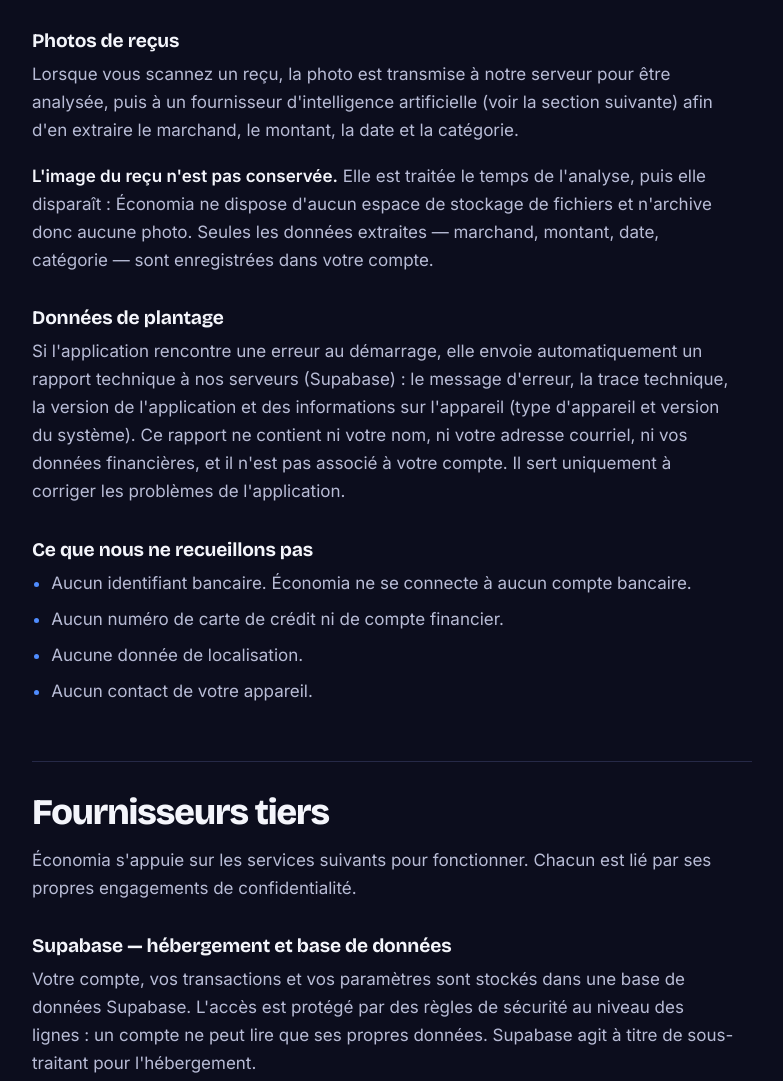
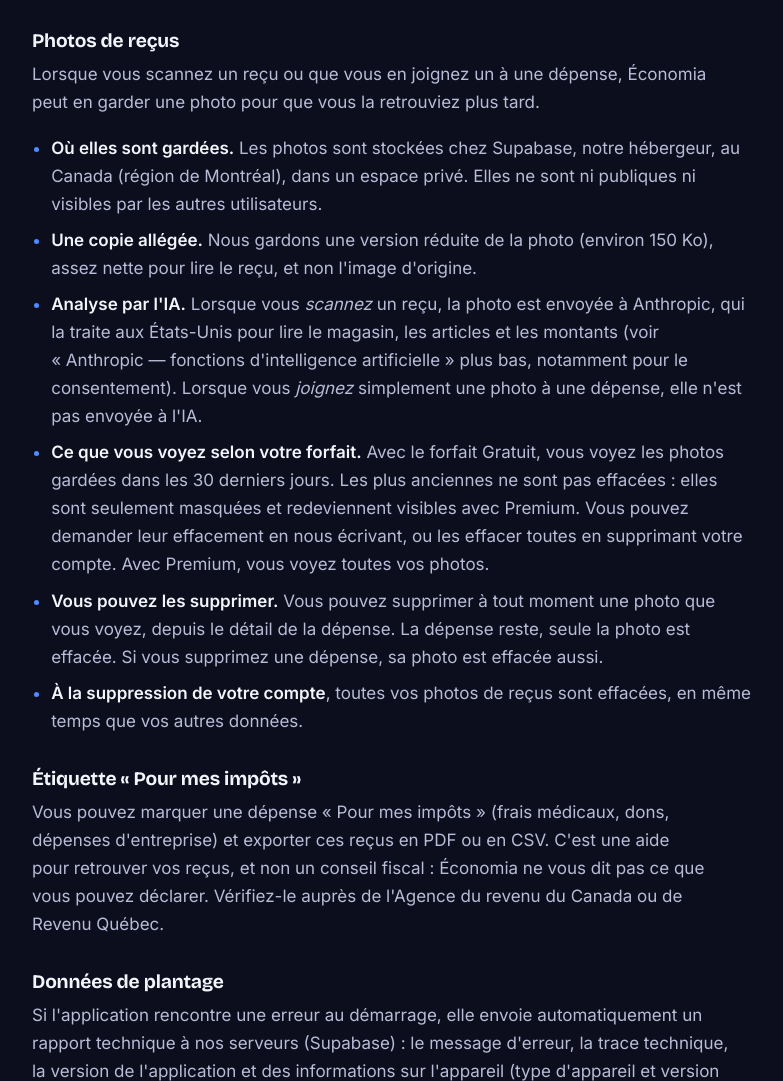
Before and after one commit to lubens74/economia-site, a plain HTML site: page confidentialite.html in a window 1280 px wide. Shown: the part 1141-2222 px from the top of the page, without its empty margins (248-1031 px from the left). Drawn offline with nearby package versions, Linux system fonts and the light colour scheme.

Commit message:
confidentialite-photos-recus

```diff
--- a/confidentialite.html
+++ b/confidentialite.html
@@ -40,7 +40,7 @@
 
   <section class="contenu">
     <div class="enveloppe">
-      <p class="date-maj">Dernière mise à jour&nbsp;: 23 septembre 2026</p>
+      <p class="date-maj">Dernière mise à jour&nbsp;: 18 novembre 2026</p>
 
       <h2>Qui nous sommes</h2>
       <p>Économia est une application mobile de finances personnelles destinée au public québécois, exploitée depuis le Québec, Canada. Pour toute question relative à cette politique ou à vos renseignements personnels, écrivez à <a href="mailto:contact@economia.ca">contact@economia.ca</a>.</p>
@@ -54,8 +54,18 @@
       <p>Les transactions que vous ajoutez&nbsp;: marchand, montant, catégorie, date, nom du produit, ainsi que les objectifs d'épargne et les paramètres de budget que vous configurez. Ces renseignements viennent de vous, par scan ou par saisie manuelle.</p>
 
       <h3>Photos de reçus</h3>
-      <p>Lorsque vous scannez un reçu, la photo est transmise à notre serveur pour être analysée, puis à un fournisseur d'intelligence artificielle (voir la section suivante) afin d'en extraire le marchand, le montant, la date et la catégorie.</p>
-      <p><strong>L'image du reçu n'est pas conservée.</strong> Elle est traitée le temps de l'analyse, puis elle disparaît&nbsp;: Économia ne dispose d'aucun espace de stockage de fichiers et n'archive donc aucune photo. Seules les données extraites — marchand, montant, date, catégorie — sont enregistrées dans votre compte.</p>
+      <p>Lorsque vous scannez un reçu ou que vous en joignez un à une dépense, Économia peut en garder une photo pour que vous la retrouviez plus tard.</p>
+      <ul>
+        <li><strong>Où elles sont gardées.</strong> Les photos sont stockées chez Supabase, notre hébergeur, au Canada (région de Montréal), dans un espace privé. Elles ne sont ni publiques ni visibles par les autres utilisateurs.</li>
+        <li><strong>Une copie allégée.</strong> Nous gardons une version réduite de la photo (environ 150&nbsp;Ko), assez nette pour lire le reçu, et non l'image d'origine.</li>
+        <li><strong>Analyse par l'IA.</strong> Lorsque vous <em>scannez</em> un reçu, la photo est envoyée à Anthropic, qui la traite aux États-Unis pour lire le magasin, les articles et les montants (voir «&nbsp;Anthropic — fonctions d'intelligence artificielle&nbsp;» plus bas, notamment pour le consentement). Lorsque vous <em>joignez</em> simplement une photo à une dépense, elle n'est pas envoyée à l'IA.</li>
+        <li><strong>Ce que vous voyez selon votre forfait.</strong> Avec le forfait Gratuit, vous voyez les photos gardées dans les 30&nbsp;derniers jours. Les plus anciennes ne sont pas effacées&nbsp;: elles sont seulement masquées et redeviennent visibles avec Premium. Vous pouvez demander leur effacement en nous écrivant, ou les effacer toutes en supprimant votre compte. Avec Premium, vous voyez toutes vos photos.</li>
+        <li><strong>Vous pouvez les supprimer.</strong> Vous pouvez supprimer à tout moment une photo que vous voyez, depuis le détail de la dépense. La dépense reste, seule la photo est effacée. Si vous supprimez une dépense, sa photo est effacée aussi.</li>
+        <li><strong>À la suppression de votre compte</strong>, toutes vos photos de reçus sont effacées, en même temps que vos autres données.</li>
+      </ul>
+
+      <h3>Étiquette «&nbsp;Pour mes impôts&nbsp;»</h3>
+      <p>Vous pouvez marquer une dépense «&nbsp;Pour mes impôts&nbsp;» (frais médicaux, dons, dépenses d'entreprise) et exporter ces reçus en PDF ou en CSV. C'est une aide pour retrouver vos reçus, et non un conseil fiscal&nbsp;: Économia ne vous dit pas ce que vous pouvez déclarer. Vérifiez-le auprès de l'Agence du revenu du Canada ou de Revenu Québec.</p>
 
          <h3>Données de plantage</h3>
 
@@ -74,7 +84,7 @@
       <p>Économia s'appuie sur les services suivants pour fonctionner. Chacun est lié par ses propres engagements de confidentialité.</p>
 
       <h3>Supabase — hébergement et base de données</h3>
-      <p>Votre compte, vos transactions et vos paramètres sont stockés dans une base de données Supabase. L'accès est protégé par des règles de sécurité au niveau des lignes&nbsp;: un compte ne peut lire que ses propres données. Supabase agit à titre de sous-traitant pour l'hébergement.</p>
+      <p>Votre compte, vos transactions et vos paramètres sont stockés dans une base de données Supabase, et vos photos de reçus dans un espace de stockage privé Supabase. L'accès est protégé par des règles de sécurité au niveau des lignes&nbsp;: un compte ne peut lire que ses propres données. Supabase agit à titre de sous-traitant pour l'hébergement.</p>
 
       <h3>Anthropic — fonctions d'intelligence artificielle</h3>
       <p>Les photos de reçus, les descriptions de produits, vos questions au Coach avec l'historique de vos échanges, et vos données de budget (revenu, objectif d'épargne, transactions récentes, dépenses fixes, projets d'épargne) sont envoyés à l'API d'Anthropic (Claude) pour produire le résultat que vous demandez. Ces envois n'ont lieu qu'après votre consentement explicite, que vous pouvez retirer à tout moment depuis votre profil. Anthropic indique ne pas utiliser les données envoyées par son API pour entraîner ses modèles.</p>
@@ -96,7 +106,7 @@
       <p>Nous ne vendons pas vos renseignements personnels. Nous ne les échangeons pas et nous ne les communiquons à personne à des fins publicitaires.</p>
 
       <h2>Conservation</h2>
-      <p>Vos données sont conservées tant que votre compte est actif. Lorsque vous demandez la suppression de votre compte, le compte et les transactions qui y sont associées sont effacés définitivement.</p>
+      <p>Vos données sont conservées tant que votre compte est actif. Lorsque vous demandez la suppression de votre compte, le compte ainsi que les transactions et les photos de reçus qui y sont associées sont effacés définitivement.</p>
 
       <h2>Vos droits</h2>
       <p>Conformément à la <em>Loi sur la protection des renseignements personnels dans le secteur privé</em> du Québec (loi&nbsp;25) et aux lois applicables, vous pouvez&nbsp;:</p>
```
